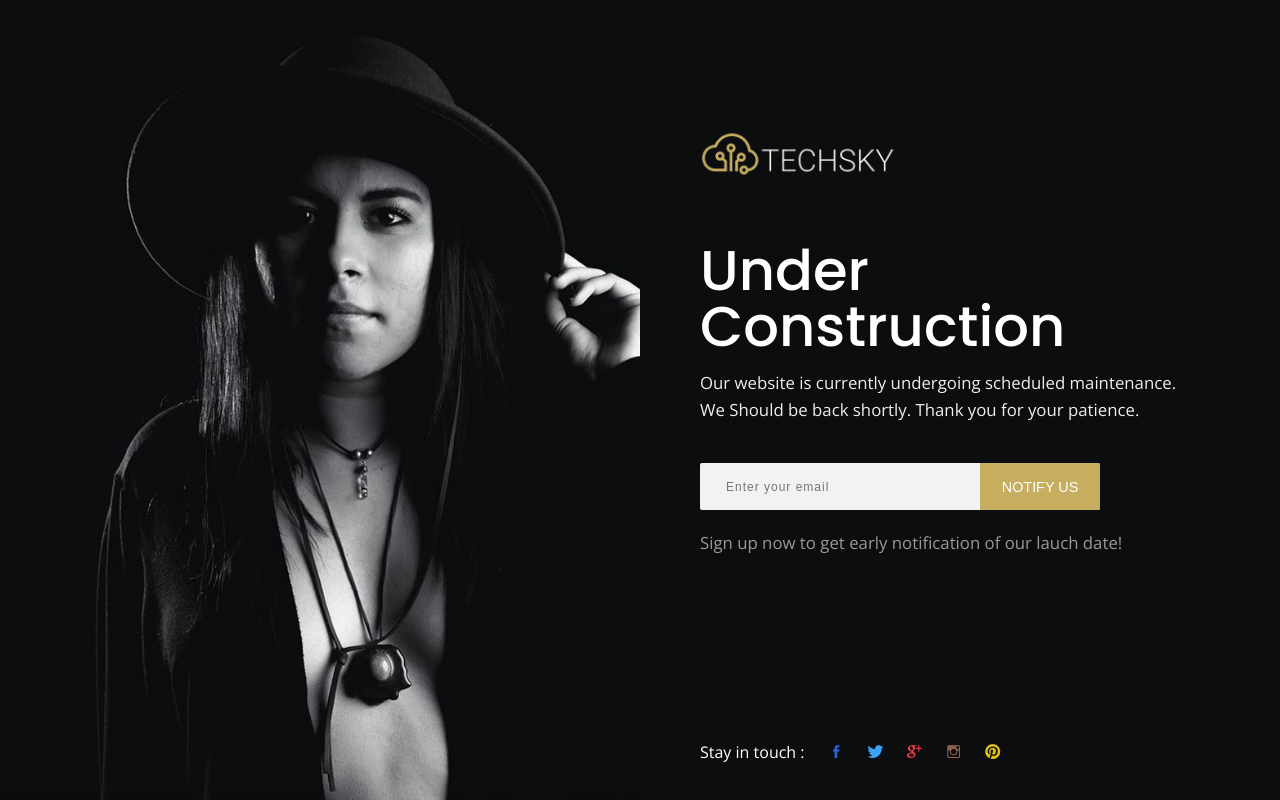
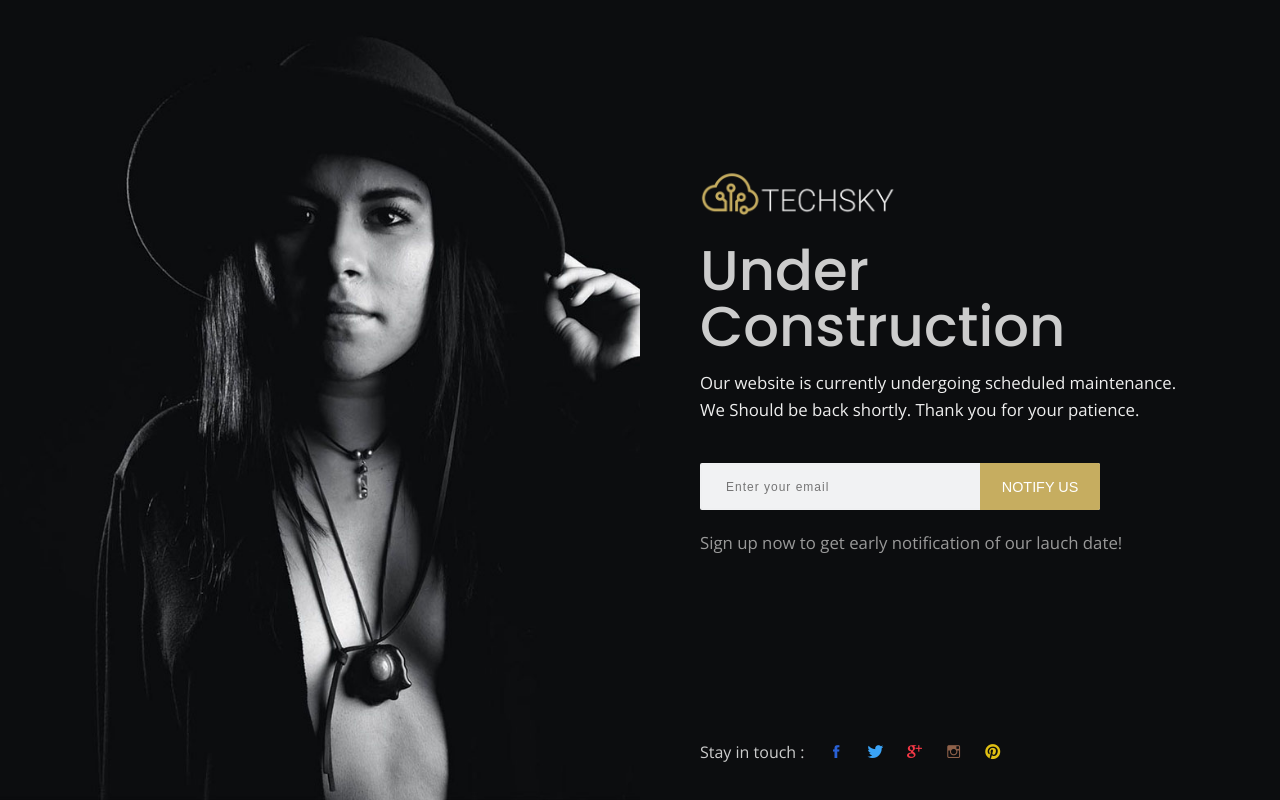
Before and after one commit to sannminwin/techsky_comingsoon, a plain HTML site: page index.html in a window 1280 px wide. Drawn offline with nearby package versions, Linux system fonts and the light colour scheme; files whose address does not match are found by name.

Commit message:
adjusted logo spacing

```diff
--- a/css/styles.css
+++ b/css/styles.css
@@ -107,9 +107,9 @@ html {
 
 .position-static{ position: static; }
 
-.font-white{ color: #fff; }
+.font-white{ color: #ccc; }
 
-.main-area{ position: relative; height: 100vh; background: #0C0D0F; color: #fff; }
+.main-area{ position: relative; height: 100vh; background: #0C0D0F; color: #ccc; }
 
 
 /* ---------------------------------
@@ -138,7 +138,7 @@ html {
 
 .right-section .logo{
 	position: absolute;
-    top: 120px;
+    top: 160px;
     height: 75px;
 	left: 40px;
 }
```
